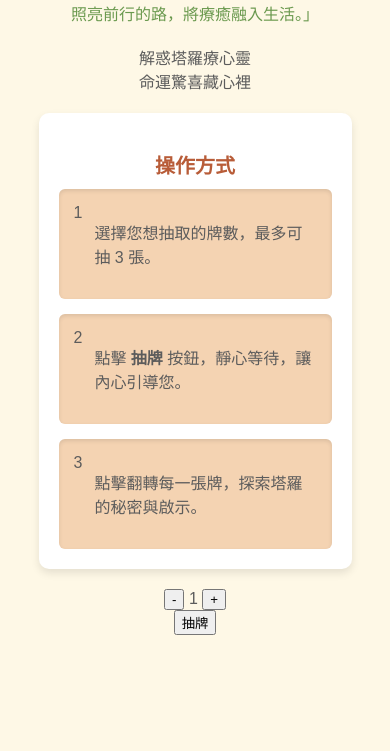
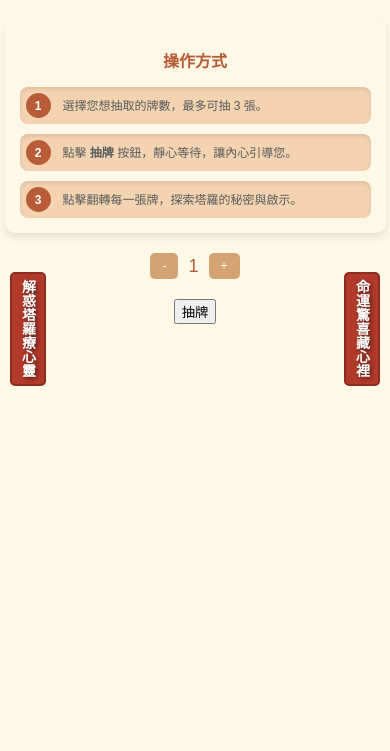
Before and after one commit to lightseek2025/online-tarot, a plain HTML site: page index.html in a window 390 px wide. Shown: the part 93-844 px from the top of the page. Drawn offline with Linux system fonts and the light colour scheme.

Commit message:
Update style.css

```diff
--- a/style.css
+++ b/style.css
@@ -29,38 +29,302 @@ body {
 
 /* 操作方式區塊 */
 .instruction {
-  background-color: #ffffff; /* 白色背景，回復到原始底框樣式 */
-  padding: 20px; /* 增加內邊距 */
-  margin: 20px auto; /* 增加上下外邊距 */
-  border-radius: 10px; /* 更圓潤的邊角 */
-  box-shadow: 0 4px 8px rgba(0, 0, 0, 0.1); /* 輕微陰影效果 */
-  max-width: 70%; /* 限制區塊寬度，適配各種屏幕 */
+  background-color: #fef8e6; /* 柔和奶黃色背景 */
+  padding: 15px; /* 減小內邊距 */
+  margin: 20px auto;
+  border-radius: 10px;
+  box-shadow: 0 4px 8px rgba(0, 0, 0, 0.1); /* 添加柔和陰影 */
+  max-width: 80%; /* 限制區塊寬度，避免過於寬大 */
   text-align: left;
 }
 
 .instruction h2 {
-  font-size: 20px;
+  font-size: 20px; /* 調整標題大小 */
   color: #b85c38; /* 磚紅色標題 */
   text-align: center;
-  margin-bottom: 10px;
+  margin-bottom: 15px; /* 縮小與內容的間距 */
   font-weight: bold;
 }
 
 .steps {
   display: flex;
   flex-direction: column;
-  gap: 15px; /* 增加步驟之間的距離 */
+  gap: 10px; /* 減小步驟之間的間距 */
 }
 
 .step {
   display: flex;
-  align-items: flex-start; /* 左側對齊 */
-  gap: 12px; /* 控制編號和文字之間的距離 */
-  padding: 15px;
+  align-items: center;
+  gap: 12px; /* 減小編號與文字的間距 */
+  padding: 10px; /* 減小內邊距 */
   background-color: #f4d3b2; /* 奶茶色背景 */
-  border-radius: 6px;
-  box-shadow: inset 0 2px 4px rgba(0, 0, 0, 0.1); /* 內嵌陰影層次 */
+  border-radius: 8px;
+  box-shadow: inset 0 2px 4px rgba(0, 0, 0, 0.1); /* 內嵌陰影增添層次 */
 }
 
 .step-number {
-  display: inline
+  display: inline-flex;
+  justify-content: center;
+  align-items: center;
+  width: 35px; /* 縮小編號圓形尺寸 */
+  height: 35px;
+  font-size: 16px; /* 縮小編號文字大小 */
+  font-weight: bold;
+  color: #ffffff;
+  background-color: #b85c38; /* 磚紅色圓形 */
+  border-radius: 50%; /* 圓形設計 */
+  flex-shrink: 0;
+}
+
+.step p {
+  font-size: 14px; /* 縮小文字大小 */
+  color: #5c5c5c; /* 不飽和的灰棕色文字 */
+  margin: 0;
+  line-height: 1.5;
+}
+
+/* 春聯樣式 */
+.spring-couplet {
+  position: fixed; /* 固定位置 */
+  top: 50%;
+  left: 0;
+  right: 0;
+  display: flex;
+  justify-content: space-between;
+  transform: translateY(-50%);
+  pointer-events: none; /* 防止點擊干擾 */
+  z-index: 10; /* 保證在最上層 */
+}
+
+.spring-couplet .left-couplet,
+.spring-couplet .right-couplet {
+  writing-mode: vertical-rl; /* 垂直文字排列 */
+  font-size: 18px;
+  font-weight: bold;
+  color: white;
+  background-color: #b23a2b; /* 質感紅色背景 */
+  padding: 10px;
+  border: 2px solid #8f2c20; /* 深紅色邊框 */
+  border-radius: 5px;
+  font-family: "KaiTi", "STKaiti", cursive; /* 使用毛筆字體 */
+  text-shadow: 2px 2px 4px rgba(0, 0, 0, 0.5); /* 添加文字陰影 */
+}
+
+.spring-couplet .left-couplet {
+  margin-left: 10px;
+}
+
+.spring-couplet .right-couplet {
+  margin-right: 10px;
+}
+
+/* 抽牌控制樣式 */
+#control {
+  display: flex;
+  justify-content: center;
+  align-items: center;
+  margin: 20px 0;
+}
+
+#control button {
+  padding: 10px 20px;
+  font-size: 16px;
+  cursor: pointer;
+  background-color: #d4a373; /* 奶茶色背景 */
+  color: white; /* 白色文字 */
+  border: none; /* 移除邊框 */
+  border-radius: 5px; /* 圓角樣式 */
+  margin: 0 10px;
+  transition: background-color 0.3s ease, transform 0.2s ease;
+
+  /* 強制覆蓋瀏覽器預設樣式 */
+  -webkit-appearance: none; /* 移除 Safari 預設按鈕樣式 */
+  appearance: none; /* 通用按鈕樣式移除 */
+  box-shadow: none; /* 清除陰影 */
+}
+
+#control button:hover {
+  background-color: #c48c5a; /* 更深的奶茶色互動效果 */
+  transform: scale(1.05);
+}
+
+#decreaseBtn,
+#increaseBtn {
+  background-color: #f4b183; /* 柔和橙色背景 */
+  color: #ffffff; /* 白色文字 */
+  border: none; /* 移除邊框 */
+  border-radius: 5px; /* 圓角 */
+  transition: background-color 0.3s ease, transform 0.2s ease;
+}
+
+#decreaseBtn:hover,
+#increaseBtn:hover {
+  background-color: #e08f5a; /* 深橙色互動效果 */
+  transform: scale(1.05);
+}
+
+#cardCount {
+  font-size: 18px;
+  color: #b85c38; /* 磚紅色文字 */
+}
+
+/* 卡片容器 */
+#cardContainer {
+  display: flex;
+  flex-wrap: wrap;
+  justify-content: center;
+  margin: 20px auto;
+  max-width: 90%; /* 限制卡片區域寬度 */
+  padding: 20px;
+  overflow-y: auto; /* 添加垂直滾動條 */
+  gap: 10px; /* 卡片之間的間距 */
+}
+
+.card {
+  width: 100px;
+  height: 150px;
+  position: relative;
+  perspective: 1000px; /* 保留翻牌效果 */
+}
+
+.card-inner {
+  width: 100%;
+  height: 100%;
+  position: absolute;
+  transform-style: preserve-3d;
+  transition: transform 0.6s ease-in-out;
+}
+
+.card.flipped .card-inner {
+  transform: rotateY(180deg); /* 翻牌動畫 */
+}
+
+.card-front,
+.card-back {
+  width: 100%;
+  height: 100%;
+  position: absolute;
+  backface-visibility: hidden;
+  border-radius: 5px;
+  box-shadow: 0 4px 8px rgba(0, 0, 0, 0.2); /* 卡片陰影 */
+}
+
+.card-front {
+  transform: rotateY(180deg);
+  background-color: #ffffff; /* 白色背景 */
+  border: 2px solid #d4a373; /* 奶茶色邊框 */
+}
+
+.card-front img {
+  width: 100%;
+  height: 100%;
+  object-fit: contain;
+  border-radius: 5px;
+}
+
+.card-back {
+  background-image: url('cards/back.jpeg');
+  background-size: cover;
+  background-position: center;
+  background-color: #b85c38; /* 磚紅色背景 */
+  border: 2px solid #8f2c20; /* 深紅色邊框 */
+  border-radius: 5px;
+  box-shadow: 0 4px 8px rgba(0, 0, 0, 0.2); /* 卡片陰影 */
+}
+
+/* 響應式設計 */
+@media (max-width: 768px) {
+  .slogan h1 {
+    font-size: 24px;
+  }
+
+  .slogan p {
+    font-size: 14px;
+  }
+
+  .spring-couplet .left-couplet,
+  .spring-couplet .right-couplet {
+    font-size: 16px;
+    padding: 8px;
+  }
+
+  .card {
+    width: 80px;
+    height: 120px;
+  }
+
+  #control button {
+    font-size: 14px;
+    padding: 8px 16px;
+  }
+
+  .instruction {
+    max-width: 85%; /* 小螢幕縮小區塊寬度 */
+  }
+
+  .instruction h2 {
+    font-size: 18px; /* 縮小標題字體 */
+  }
+
+  .step {
+    padding: 8px; /* 減少小設備上的內邊距 */
+  }
+
+  .step-number {
+    width: 30px; /* 縮小圓形尺寸 */
+    height: 30px;
+    font-size: 14px; /* 縮小編號文字 */
+  }
+
+  .step p {
+    font-size: 13px; /* 進一步縮小文字 */
+  }
+}
+
+@media (max-width: 480px) {
+  .slogan h1 {
+    font-size: 20px;
+  }
+
+  .slogan p {
+    font-size: 12px;
+  }
+
+  .spring-couplet .left-couplet,
+  .spring-couplet .right-couplet {
+    font-size: 14px;
+    padding: 6px;
+  }
+
+  .card {
+    width: 70px;
+    height: 105px;
+  }
+
+  #control button {
+    font-size: 12px;
+    padding: 6px 12px;
+  }
+
+  .instruction {
+    max-width: 90%; /* 進一步縮小區塊寬度 */
+  }
+
+  .instruction h2 {
+    font-size: 16px;
+  }
+
+  .step {
+    padding: 6px;
+  }
+
+  .step-number {
+    width: 25px; /* 更小的圓形尺寸 */
+    height: 25px;
+    font-size: 12px;
+  }
+
+  .step p {
+    font-size: 12px;
+  }
+}
```
